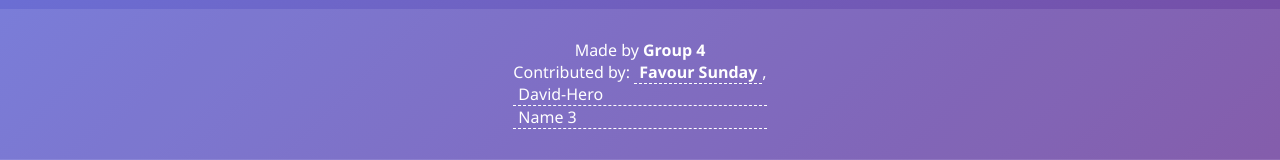
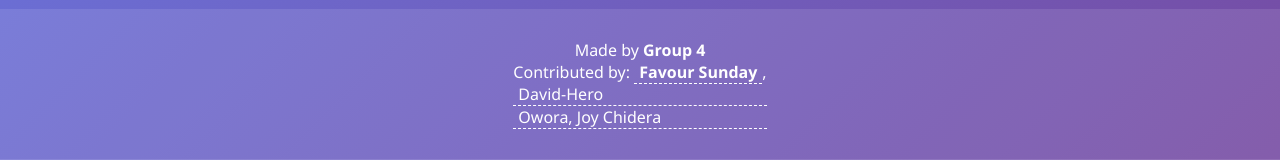
Before and after one commit to Faculty-of-Computing/WeatherApp, a Flask app: page / in a window 1280 px wide. Shown: the part 655-815 px from the top of the page. Run offline with Flask 3, Linux system fonts and the light colour scheme.

Commit message:
Update index.html

```diff
--- a/templates/index.html
+++ b/templates/index.html
@@ -365,7 +365,7 @@
             <span contenteditable="true" style="border-bottom: 1px dashed #fff; padding: 0 5px; font-weight: bold;">Favour Sunday</span>,
             <p style="display: flex; flex-direction: column;">
                 <span contenteditable="true" style="border-bottom: 1px dashed #fff; padding: 0 5px;">David-Hero</span>
-                <span contenteditable="true" style="border-bottom: 1px dashed #fff; padding: 0 5px;">Name 3</span>
+                <span contenteditable="true" style="border-bottom: 1px dashed #fff; padding: 0 5px;">Owora, Joy Chidera</span>
             </p>
         </div>
     </div>
```
